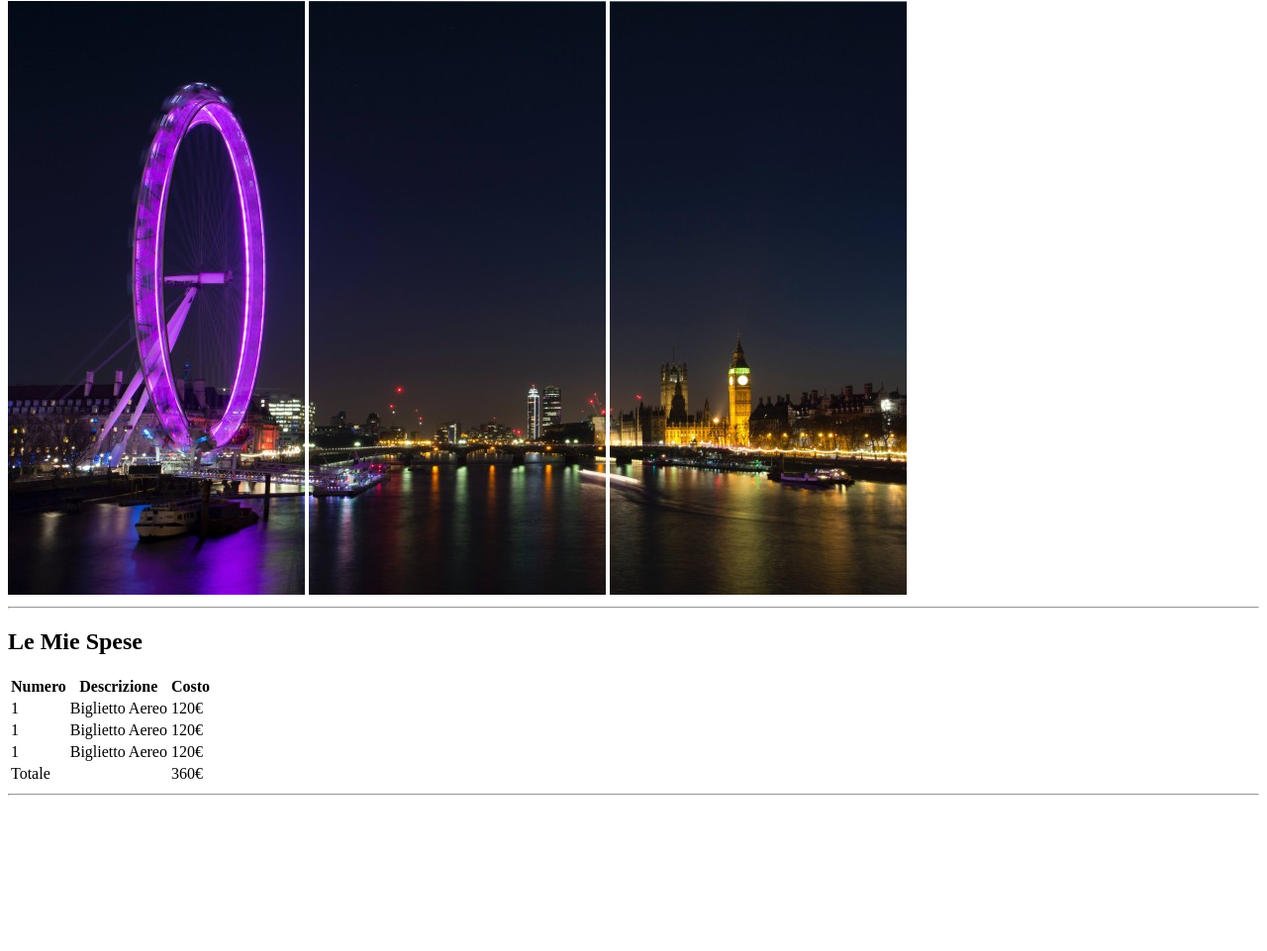
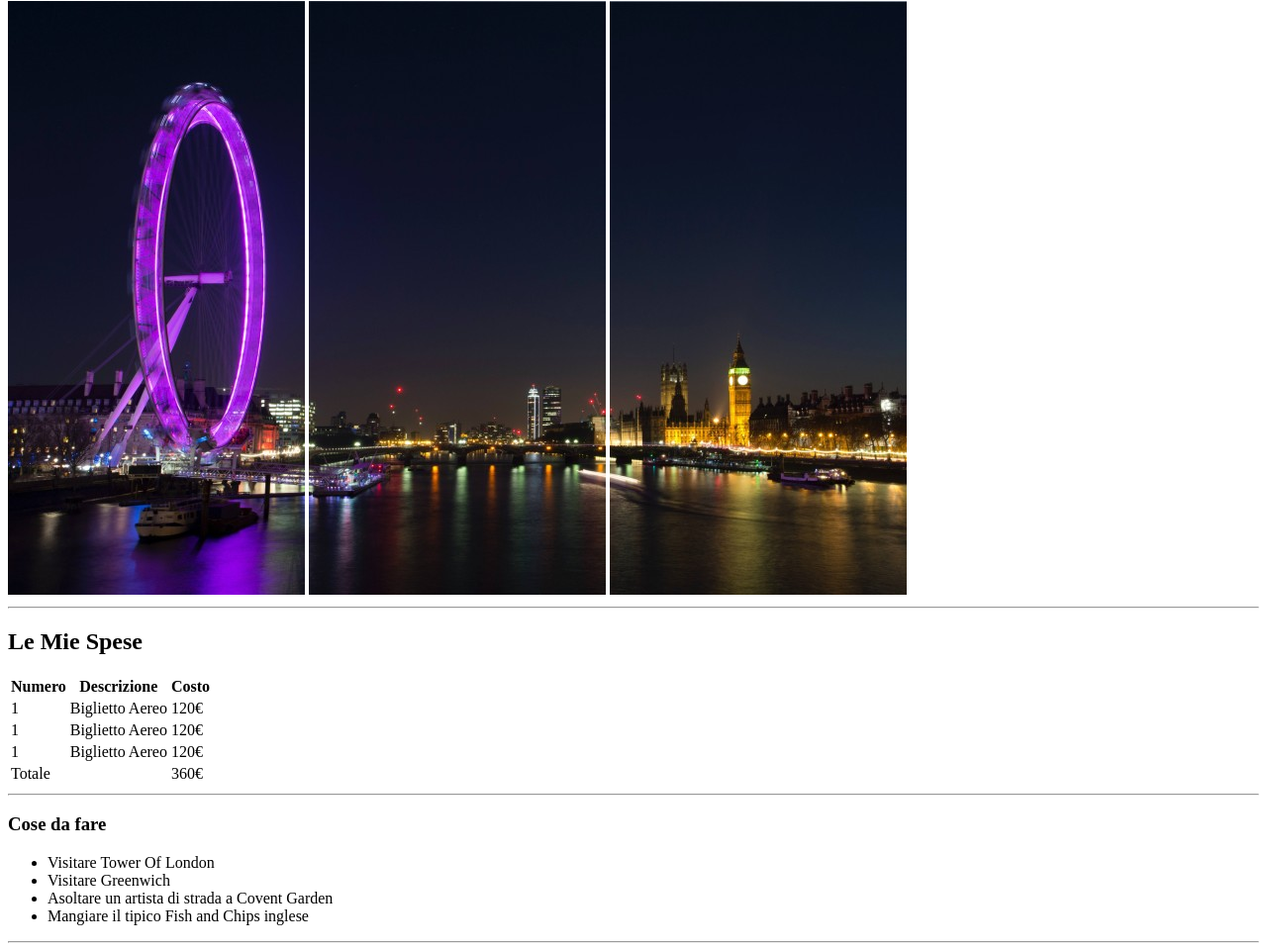
Before and after one commit to giulio30795/html-london-trip, a plain HTML site: page index.html in a window 1280 px wide. Shown: the part 79-1040 px from the top of the page at 99% size. Before the commit the page ends 891 px from the top, so only its background shows below. Drawn offline with Linux system fonts and the light colour scheme.

Commit message:
Inserimento To Do List

```diff
--- a/index.html
+++ b/index.html
@@ -48,6 +48,17 @@
             </table>
             <hr>
         </section>
+        <!-- To Do List -->
+        <section>
+            <h3>Cose da fare</h3>
+            <ul>
+                <li>Visitare Tower Of London</li>
+                <li>Visitare Greenwich</li>
+                <li>Asoltare un artista di strada a Covent Garden</li>
+                <li>Mangiare il tipico Fish and Chips inglese</li>
+            </ul>
+            <hr>
+        </section>
     </main>
 </body>
 </html>
```
